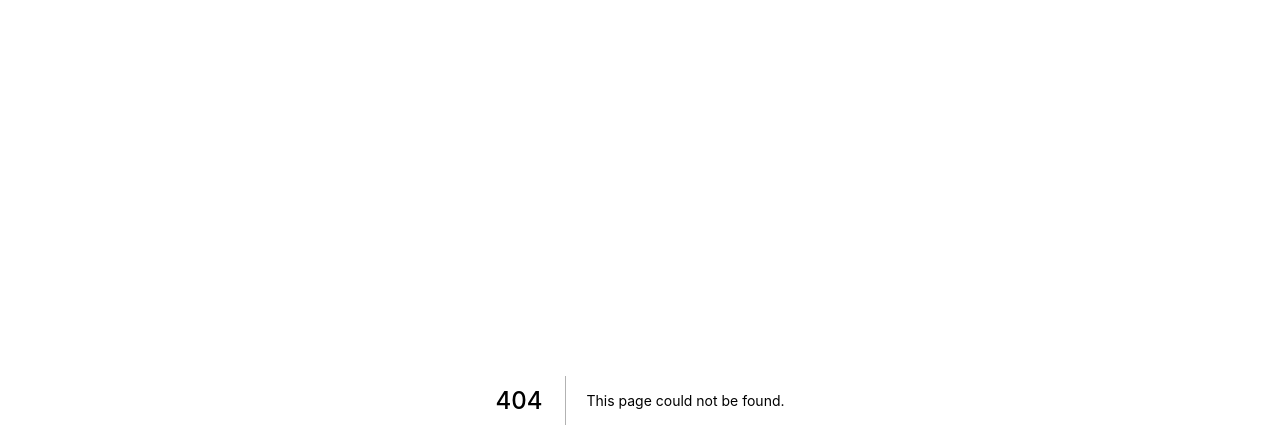
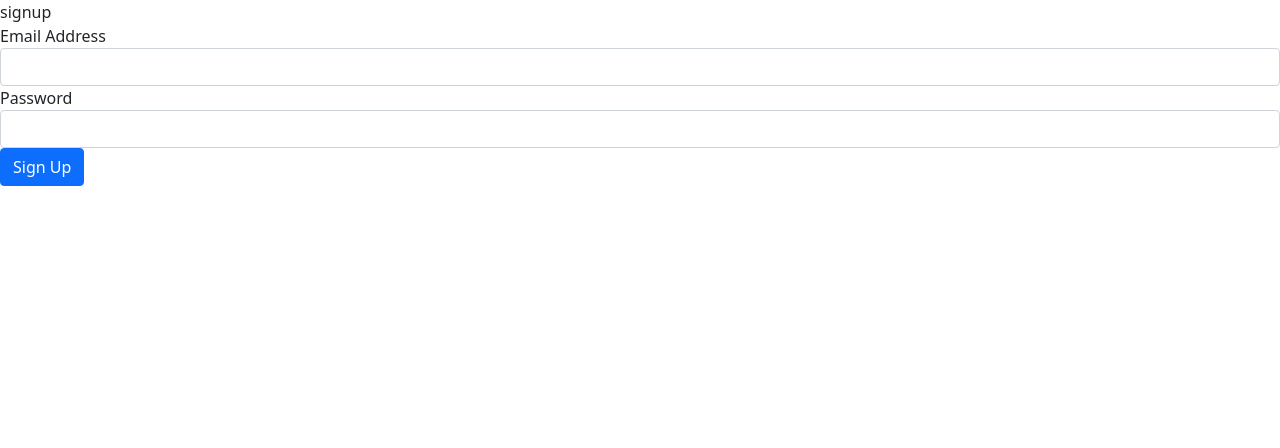
Before and after one commit to dlaurent123/ticketingAPP, a Next.js app in the folder client/: page /auth/signup in a window 1280 px wide. Before the commit this address had no page. Shown: the top 448 px of the page. Built offline with nearby package versions, Linux system fonts and the light colour scheme.

Commit message:
create signup form

```diff
--- a/client/package.json
+++ b/client/package.json
@@ -10,6 +10,7 @@
   "author": "",
   "license": "ISC",
   "dependencies": {
+    "bootstrap": "^5.0.1",
     "next": "^10.2.0",
     "react": "^17.0.2",
     "react-dom": "^17.0.2"
--- /dev/null
+++ b/client/pages/_app.js
@@ -0,0 +1,5 @@
+import "bootstrap/dist/css/bootstrap.css";
+
+export default ({ Component, pageProps }) => {
+  return <Component {...pageProps} />;
+};
--- /dev/null
+++ b/client/pages/auth/signup.js
@@ -0,0 +1,35 @@
+import { useState } from "react";
+
+export default () => {
+  const [email, setEmail] = useState("");
+  const [password, setPassword] = useState("");
+
+  const onSubmit = (e) => {
+    e.preventDefault();
+    console.log(email, password);
+  };
+
+  return (
+    <form onSubmit={onSubmit}>
+      <hi>signup</hi>
+      <div className="form-group">
+        <label>Email Address</label>
+        <input
+          onChange={(e) => setEmail(e.target.value)}
+          value={email}
+          className="form-control"
+        />
+      </div>
+      <div className="form-group">
+        <label>Password</label>
+        <input
+          onChange={(e) => setPassword(e.target.value)}
+          value={password}
+          type="password"
+          className="form-control"
+        />
+      </div>
+      <button className="btn btn-primary">Sign Up</button>
+    </form>
+  );
+};
```
Also changed, not shown: 1 other file (tests, documents, lock files or other folders).
